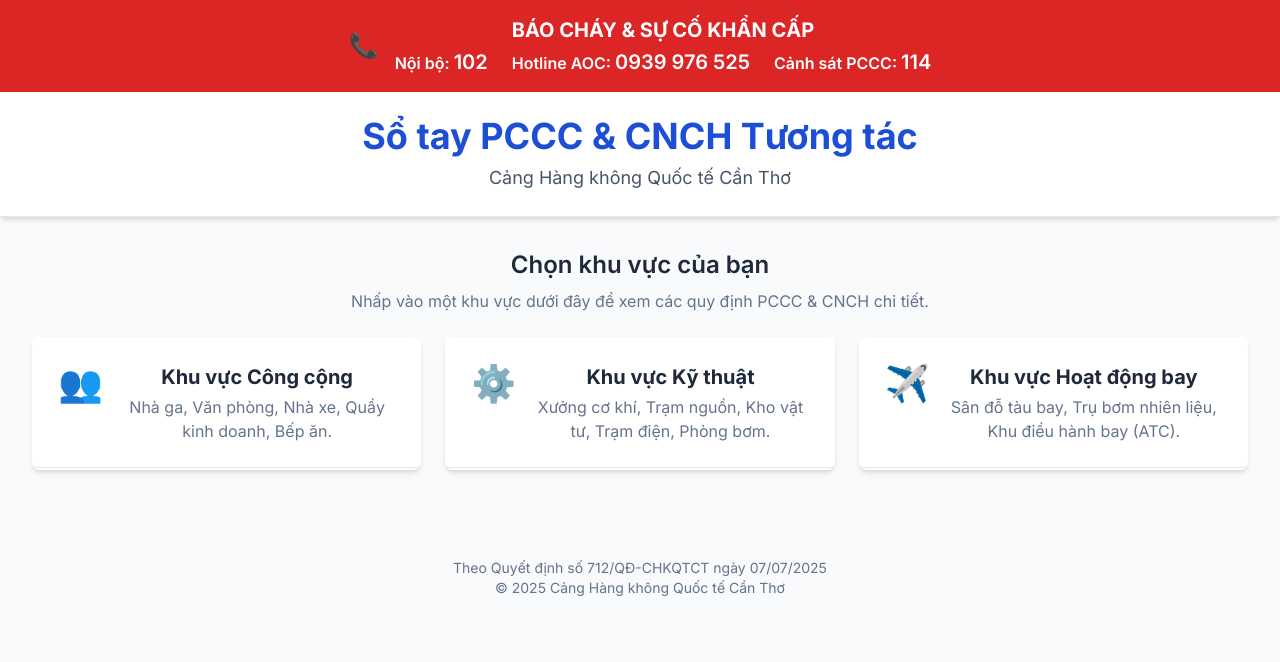
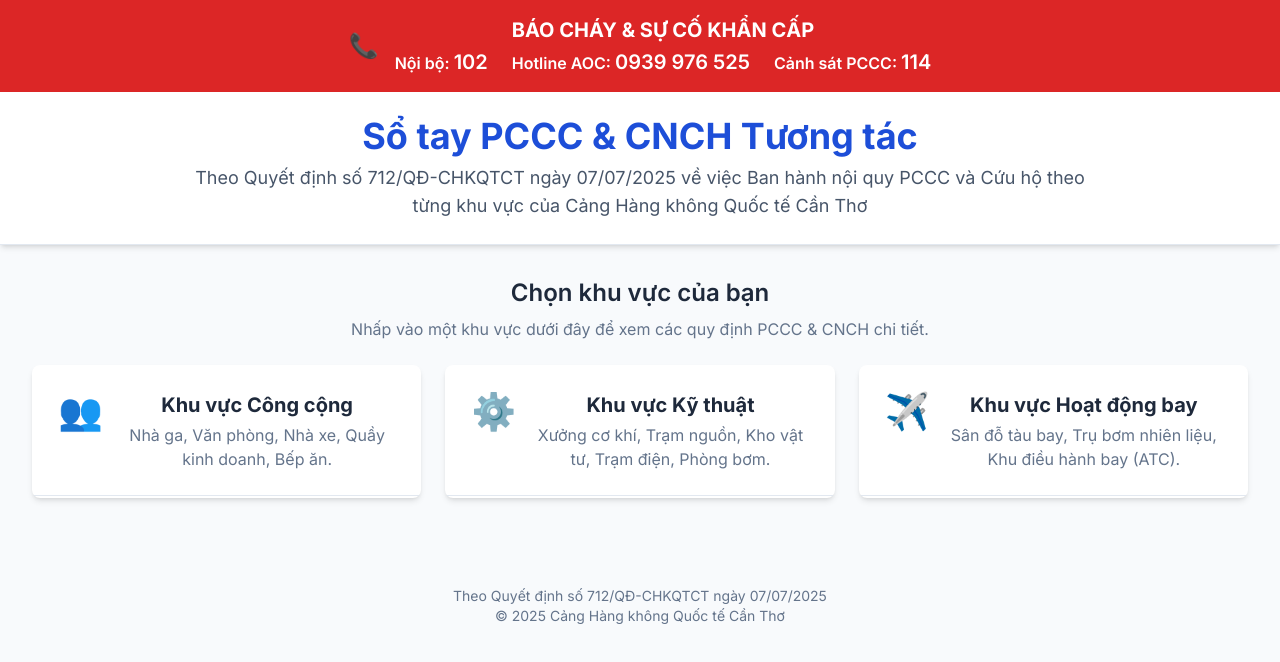
Before and after one commit to hhminh71/PL.AI-VCA, a plain HTML site: page index.html in a window 1280 px wide. Drawn offline with nearby package versions, Linux system fonts and the light colour scheme.

Commit message:
Update index.html

```diff
--- a/index.html
+++ b/index.html
@@ -96,7 +96,7 @@
     <header class="main-header py-6 shadow-md">
         <div class="container mx-auto text-center px-4">
             <h1 class="text-3xl md:text-4xl font-bold text-blue-700">Sổ tay PCCC & CNCH Tương tác</h1>
-            <p class="text-lg text-slate-600 mt-2">Cảng Hàng không Quốc tế Cần Thơ</p>
+            <p class="text-base md:text-lg text-slate-600 mt-2 max-w-4xl mx-auto">Theo Quyết định số 712/QĐ-CHKQTCT ngày 07/07/2025 về việc Ban hành nội quy PCCC và Cứu hộ theo từng khu vực của Cảng Hàng không Quốc tế Cần Thơ</p>
         </div>
     </header>
 
```
